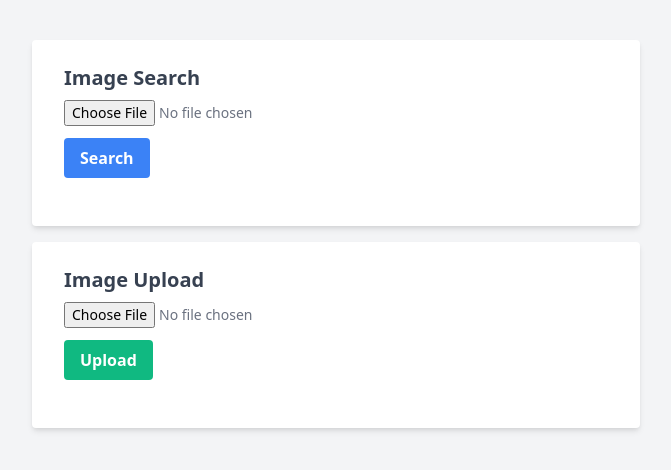
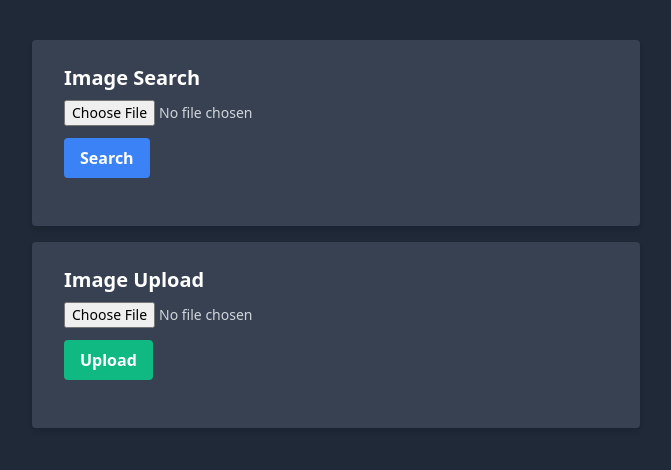
Before and after one commit to sdcharly/img-compare-gemini, a Flask app: page / in a window 1280 px wide. Shown: the top 470 px of the page, without its empty margins (304-975 px from the left). Run offline with Flask 2, Linux system fonts and the light colour scheme; some libraries are stand-ins or nearby versions.

Commit message:
Update index.html

```diff
--- a/templates/index.html
+++ b/templates/index.html
@@ -1,38 +1,38 @@
 <!DOCTYPE html>
-<html lang="en">
+<html lang="en" class="dark">
   <head>
     <meta charset="UTF-8">
     <meta name="viewport" content="width=device-width, initial-scale=1.0">
     <title>Image Operations</title>
     <link href="https://cdn.jsdelivr.net/npm/tailwindcss@2.2.19/dist/tailwind.min.css" rel="stylesheet">
   </head>
-<body class="bg-gray-100">
+  <body class="bg-gray-800 text-gray-300">
     <div class="container mx-auto px-4 sm:px-6 lg:px-8 max-w-2xl mt-10">
       <!-- Image Search Section -->
-        <div class="bg-white shadow-md rounded px-8 pt-6 pb-8 mb-4">
-            <h2 class="block text-gray-700 text-xl font-bold mb-2">Image Search</h2>
+      <div class="bg-gray-700 shadow-md rounded px-8 pt-6 pb-8 mb-4">
+        <h2 class="block text-white text-xl font-bold mb-2">Image Search</h2>
         <form id="searchForm" class="mb-4" enctype="multipart/form-data">
-                <input type="file" class="block w-full text-sm text-gray-500
+          <input type="file" class="block w-full text-sm text-gray-300
                   file:mr-4 file:py-2 file:px-4
                   file:rounded-full file:border-0
                   file:text-sm file:font-semibold
-                  file:bg-violet-50 file:text-violet-700
-                  hover:file:bg-violet-100
+                  file:bg-gray-600 file:text-white
+                  hover:file:bg-gray-500
                   mb-3" name="image" required>
           <button type="submit" class="bg-blue-500 hover:bg-blue-700 text-white font-bold py-2 px-4 rounded focus:outline-none focus:shadow-outline">Search</button>
         </form>
         <div id="searchResults" class="results mt-3"></div>
       </div>
       <!-- Image Upload Section -->
-        <div class="bg-white shadow-md rounded px-8 pt-6 pb-8 mb-4">
-            <h2 class="block text-gray-700 text-xl font-bold mb-2">Image Upload</h2>
+      <div class="bg-gray-700 shadow-md rounded px-8 pt-6 pb-8 mb-4">
+        <h2 class="block text-white text-xl font-bold mb-2">Image Upload</h2>
         <form id="uploadForm" class="mb-4" enctype="multipart/form-data">
-                <input type="file" class="block w-full text-sm text-gray-500
+          <input type="file" class="block w-full text-sm text-gray-300
                   file:mr-4 file:py-2 file:px-4
                   file:rounded-full file:border-0
                   file:text-sm file:font-semibold
-                  file:bg-violet-50 file:text-violet-700
-                  hover:file:bg-violet-100
+                  file:bg-gray-600 file:text-white
+                  hover:file:bg-gray-500
                   mb-3" name="image" required>
           <button type="submit" class="bg-green-500 hover:bg-green-700 text-white font-bold py-2 px-4 rounded focus:outline-none focus:shadow-outline">Upload</button>
         </form>
@@ -42,6 +42,7 @@
         <div id="uploadStatus" class="upload-status mt-3"></div>
       </div>
     </div>
+
 	  <!-- Use url_for to generate the correct URL for the JavaScript file -->
     <script src="{{ url_for('static', filename='bootstrap.bundle.min.js') }}"></script>
     <script>
```
Lines whose indentation alone changed are shown as unchanged.
